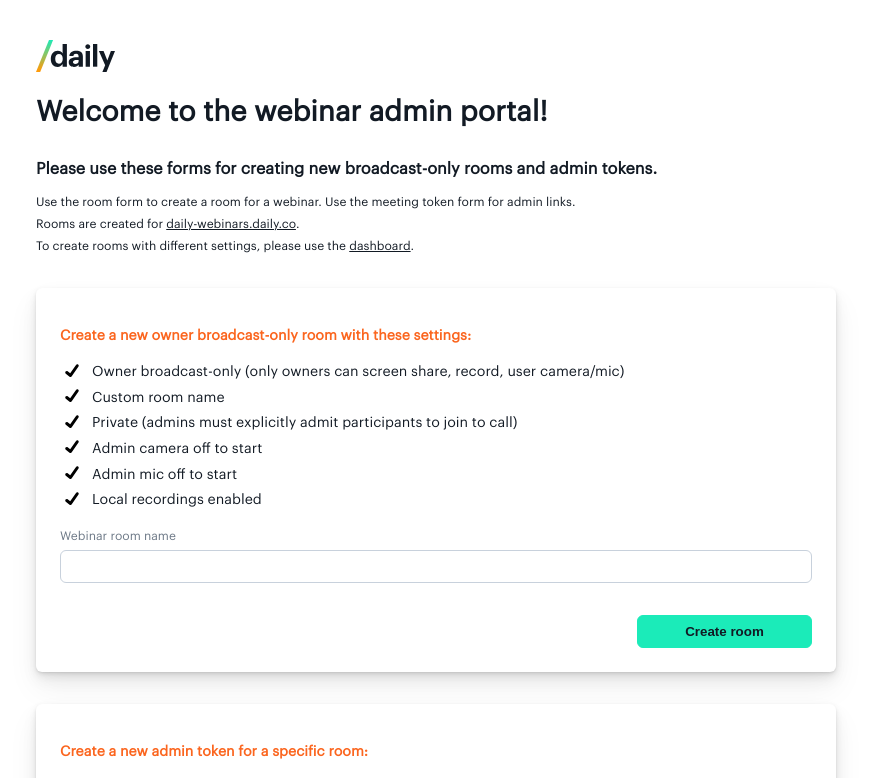
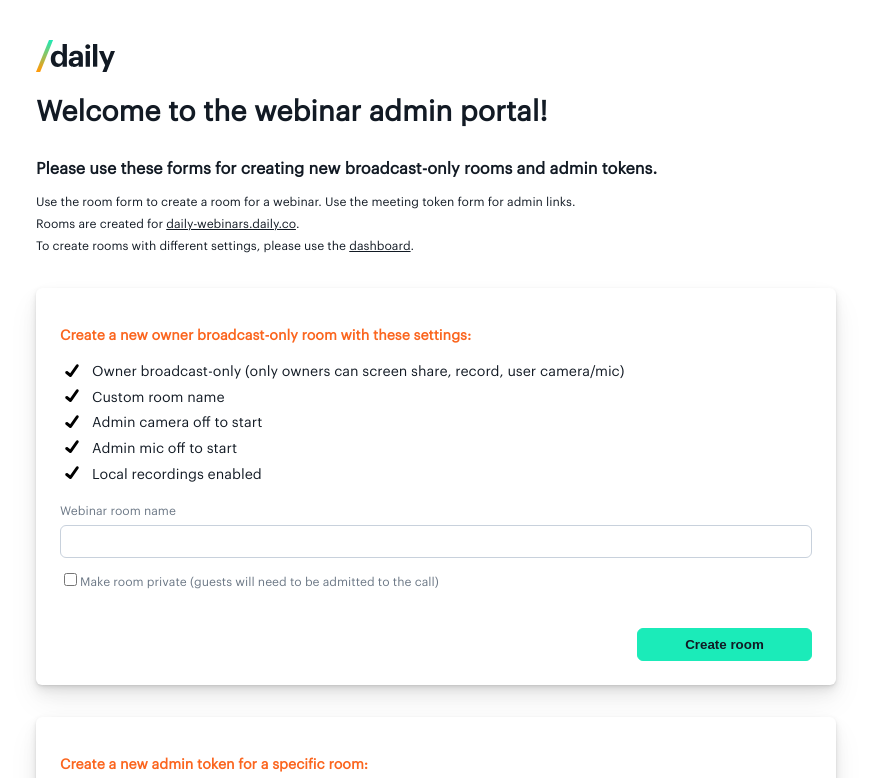
Before and after one commit to daily-demos/webinar-admin, a React (Create React App) app: page / in a window 1280 px wide. Shown: the top 778 px of the page, without its empty margins (204-1075 px from the left). Built offline with nearby package versions, Linux system fonts and the light colour scheme.

Commit message:
make privacy optional

```diff
--- a/src/components/RoomForm.jsx
+++ b/src/components/RoomForm.jsx
@@ -12,9 +12,11 @@
 import { ErrorMessage } from "./Text";
 import checkmark from "./images/checkmark.svg";
 import Result from "./Result";
+import styled from "styled-components";
 
 const RoomForm = () => {
   const roomInputRef = useRef();
+  const privacyInputRef = useRef();
   const [submitting, setSubmitting] = useState();
   const [roomInfo, setRoomInfo] = useState();
   const [errorMessage, setErrorMessage] = useState(null); // null | string
@@ -45,7 +47,7 @@
           owner_only_broadcast: true,
           enable_recording: "local",
         },
-        privacy: "private",
+        privacy: roomInputRef?.current?.checked ? "private" : "public",
         name: roomInputRef?.current?.value,
       }),
     };
@@ -93,12 +95,6 @@
         </SettingsListItem>
         <SettingsListItem>
           <Icon src={checkmark} alt="checkmark" />
-          <ListItemText>
-            Private (admins must explicitly admit participants to join to call)
-          </ListItemText>
-        </SettingsListItem>
-        <SettingsListItem>
-          <Icon src={checkmark} alt="checkmark" />
           <ListItemText>Admin camera off to start</ListItemText>
         </SettingsListItem>
         <SettingsListItem>
@@ -112,6 +108,12 @@
       </SettingsList>
       <Label htmlFor="roomName">Webinar room name</Label>
       <Input ref={roomInputRef} id="roomName" type="text" required />
+      <FlexRow>
+        <input ref={privacyInputRef} id="privacySetting" type="checkbox" />
+        <Label htmlFor="privacySetting">
+          Make room private (guests will need to be admitted to the call)
+        </Label>
+      </FlexRow>
       <SubmitButton type="submit" value="Create room" disabled={submitting} />
       {errorMessage && <ErrorMessage>{errorMessage}</ErrorMessage>}
       {roomInfo && (
@@ -146,4 +148,9 @@
   );
 };
 
+const FlexRow = styled.div`
+  display: flex;
+  align-items: baseline;
+`;
+
 export default RoomForm;
```
